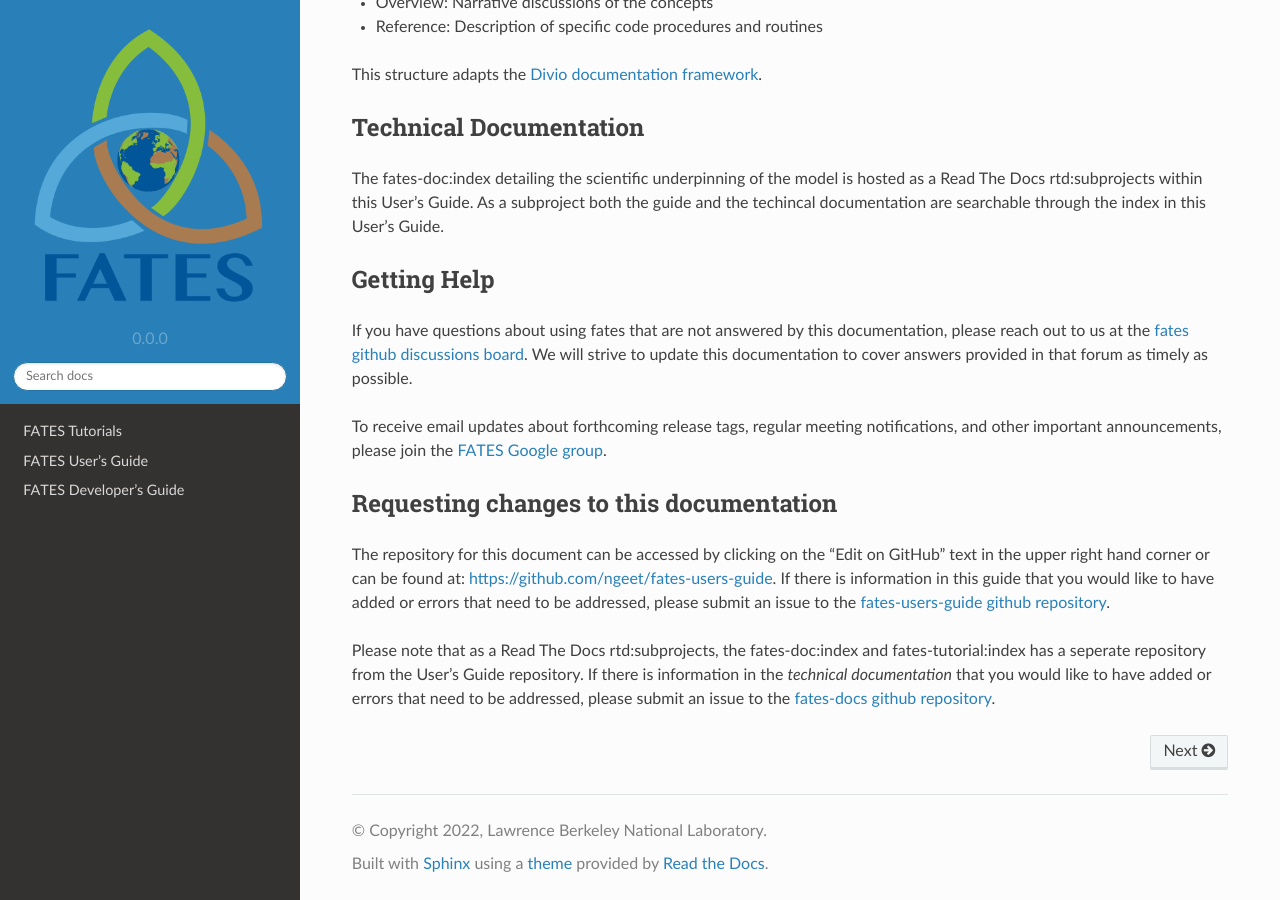
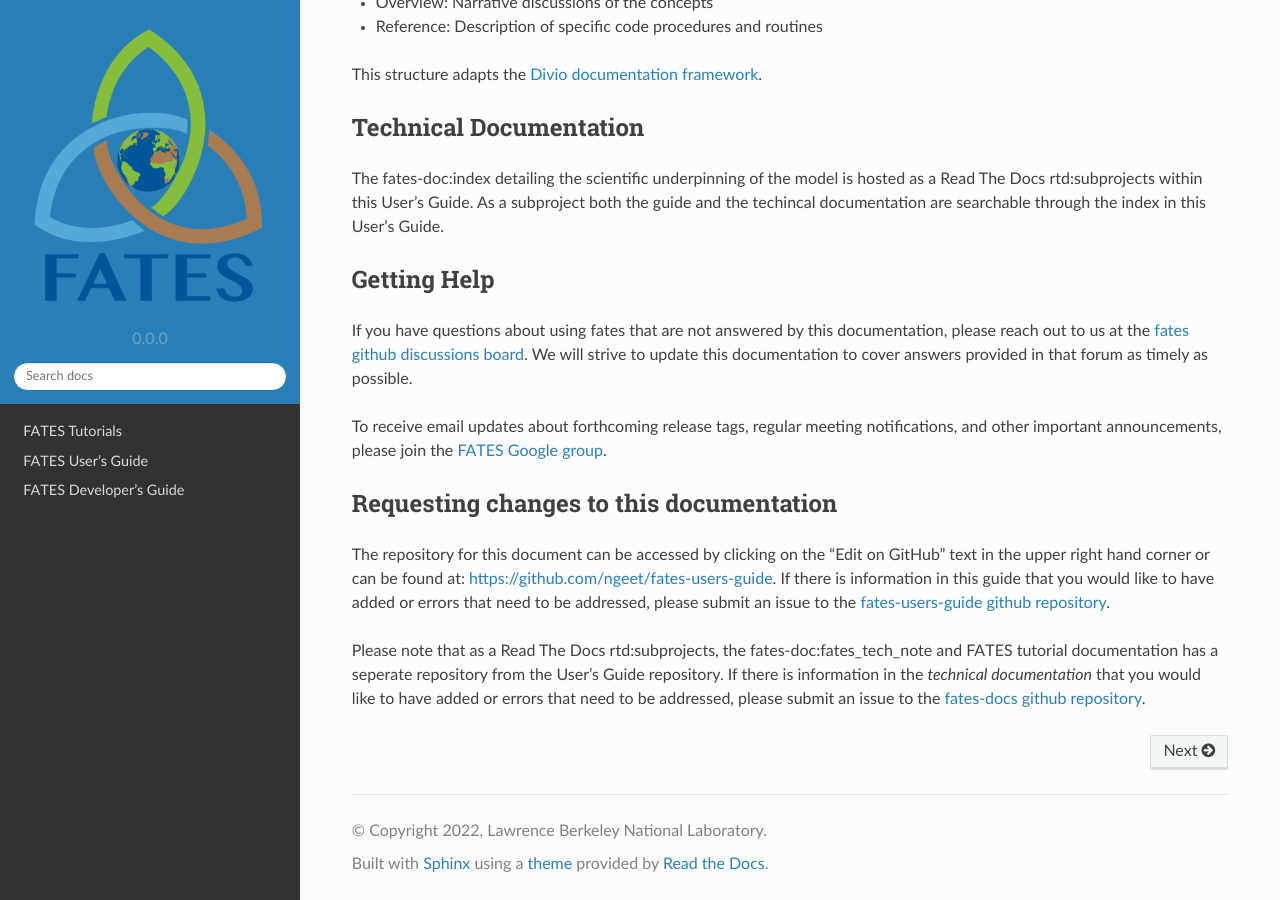
Before and after one commit to NGEET/fates-users-guide, a Sphinx documentation site: the page built from docs/source/index.rst, in a window 1280 px wide and 900 px high, scrolled down 710 px. Built offline with Sphinx 7.4.7 and the Read the Docs theme 2.0.0, drawn with Linux system fonts in a browser that asks for light colours; pages that are not in the unit, such as notebooks, are missing from menus.

Commit message:
update subproject references in index
Use a different tech note page and try a custom name for the tutorial reference

```diff
--- a/docs/source/index.rst
+++ b/docs/source/index.rst
@@ -48,7 +48,7 @@ Requesting changes to this documentation
 
 The repository for this document can be accessed by clicking on the "Edit on GitHub" text in the upper right hand corner or can be found at: https://github.com/ngeet/fates-users-guide.  If there is information in this guide that you would like to have added or errors that need to be addressed, please submit an issue to the `fates-users-guide github repository`_.
 
-Please note that as a Read The Docs :doc:`rtd:subprojects`, the :doc:`fates-doc:index` and :doc:`fates-tutorial:index` has a seperate repository from the User's Guide repository.
+Please note that as a Read The Docs :doc:`rtd:subprojects`, the :doc:`fates-doc:fates_tech_note` and :doc:`FATES tutorial documentation <fates-tutorial:index>` has a seperate repository from the User's Guide repository.
 If there is information in the *technical documentation* that you would like to have added or errors that need to be addressed, please submit an issue to the `fates-docs github repository`_.
 
 .. _fates_tech_note: https://fates-users-guide.readthedocs.io/projects/tech-doc
```
